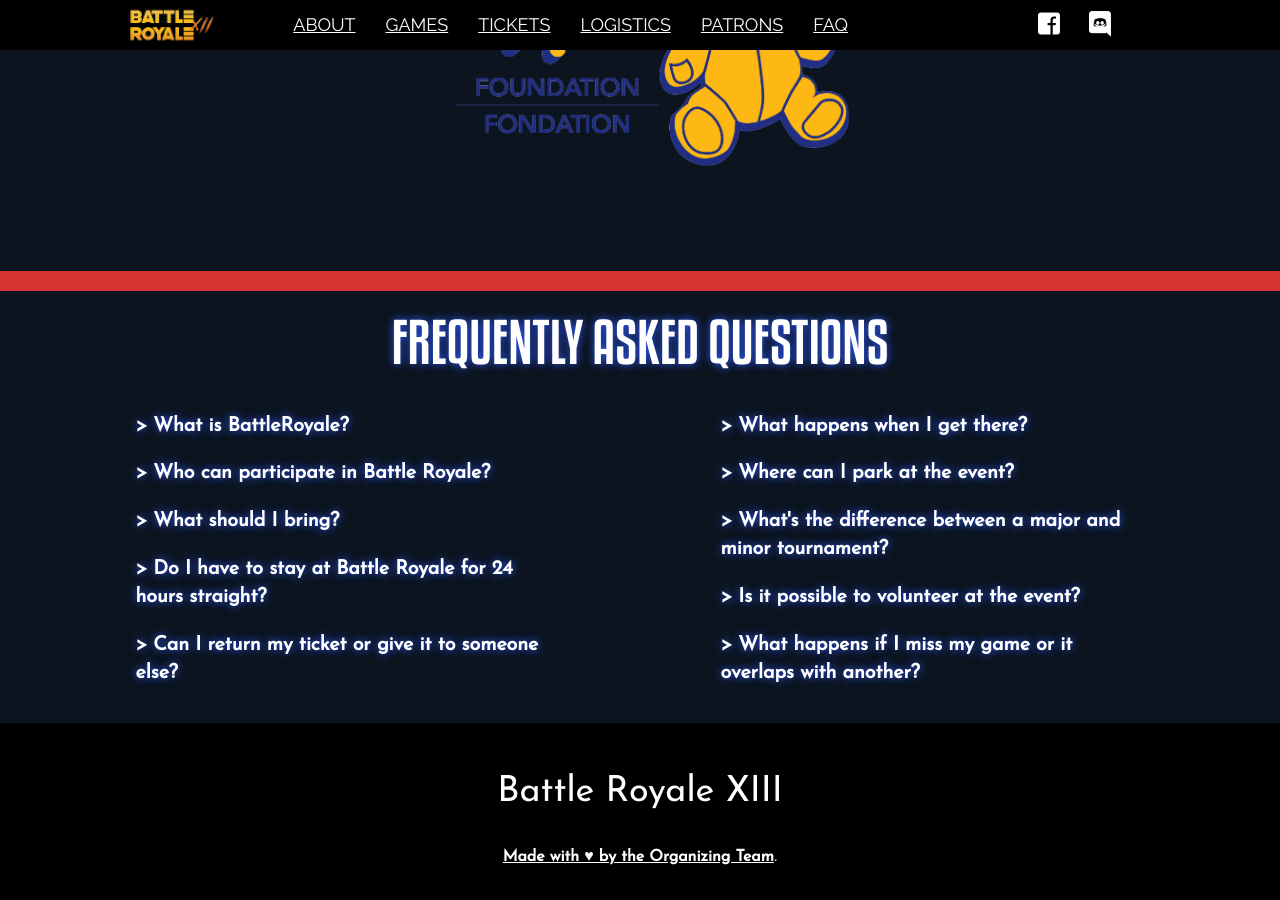
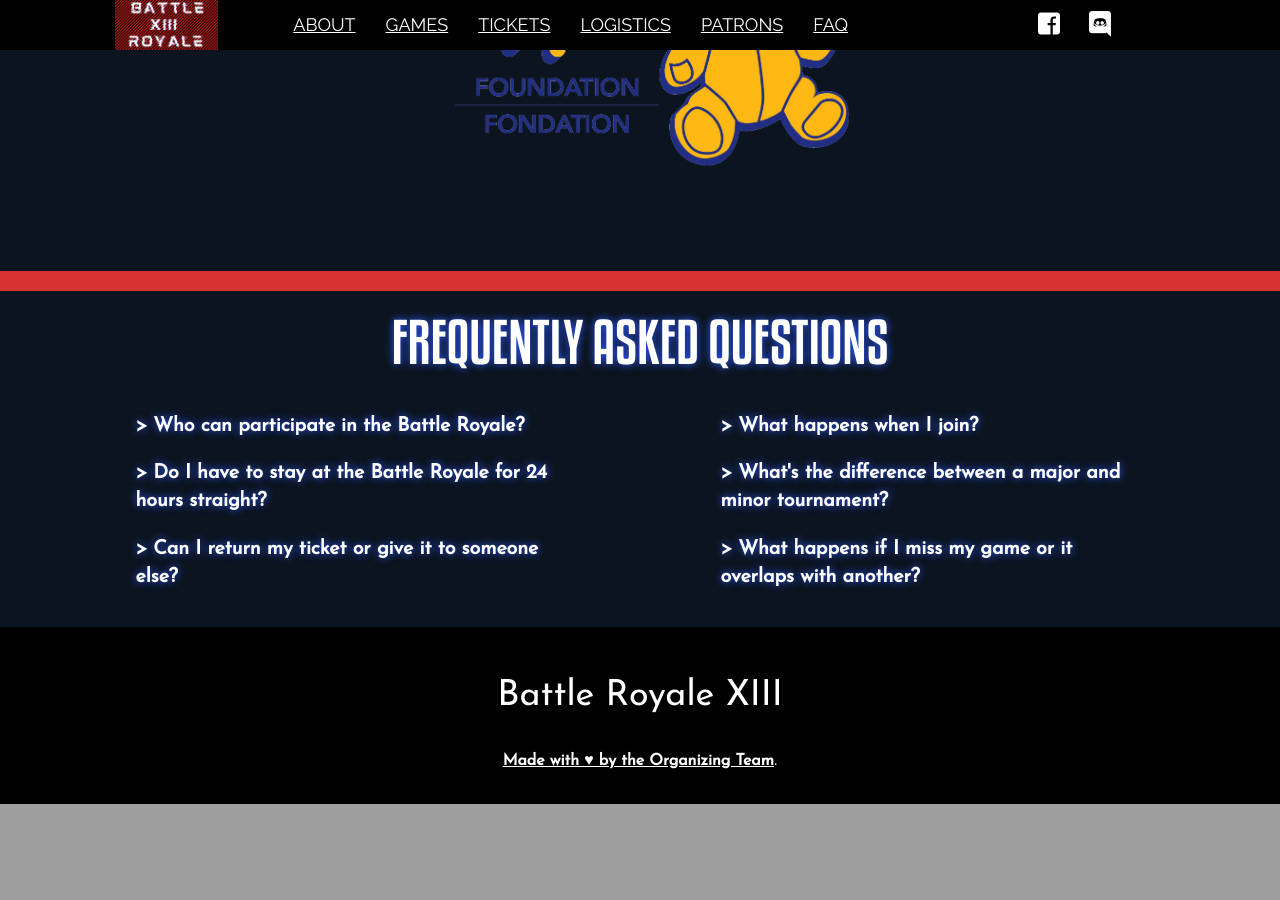
Before and after one commit to BattleRoyaleOttawa/br13.battleroyale.ca, a Jekyll site: the page built from index.html, in a window 1280 px wide and 900 px high, scrolled down 4544 px. Built offline with Jekyll 4.4.1, drawn with Linux system fonts in a browser that asks for light colours; nearby versions of some CDN libraries; after the commit the page ends 5348 px from its top, so only the background shows below that; part of the change alters nothing that is shown.

```diff
--- a/_config.yml
+++ b/_config.yml
@@ -23,38 +23,33 @@ event:
   description: "24 Hour LAN Party!"
   # Frequently asked questions.
   faq_left:
-    - question: "> What is BattleRoyale?"
+    - question: "> Who can participate in the Battle Royale?"
       answer: >
-        Battle Royale is Ottawa’s largest 24-hour gaming competition, attracting gamers from all over the city! In past years, Battle Royale (now in its 13th year) has been a huge success, with over 100 competitors and all profits after the event donated to CHEO. Battle Royale will be running for 24-hours straight, with each tournament spaced out throughout the day (and night). All in all, Battle Royale is a unique opportunity to meet and socialize with other people, all while having an awesome time gaming.
-    - question: "> Who can participate in Battle Royale?"
+        We’re glad you asked! Absolutely anyone over 12 years of age can
+        participate in Battle Royale. Many students from, Carleton University,
+        University of Ottawa, and Algonquin College attend, so it’s a great
+        opportunity to socialize with them.
+
+    - question: "> Do I have to stay at the Battle Royale for 24 hours straight?"
       answer: >
-        We're glad you asked! Absolutely anyone over 12 years of age can participate in Battle Royale. Many students from uOttawa, Carleton University, and Algonquin College attend, so it's a great opportunity to socialize with them. Anyone under 18 years old will require permission from a parent or guardian in order to participate.
+        Of course not! Once all of your games are done, you are free to go, but since Battle Royale is all about fun and socializing, we strongly recommend you stay and meet new people! However, DO NOT skip any of your games! If you do, you will be automatically forfeited and disqualified from your tournament (and you DON’T want that).
 
-    - question: "> What should I bring?"
-      answer: >
-        You'll need your rig, accessories & games! You will be limited to 2 powered devices. You will also need to bring an ethernet cable of approximately 6 feet in length.
-    - question: "> Do I have to stay at Battle Royale for 24 hours straight?"
-      answer: >
-        Of course not! Once all of your games are done, you are free to go, but since Battle Royale is all about fun and socializing, we strongly recommend you stay and meet new people! However, DO NOT skip any of your games! If you do, you will be automatically forfeited and disqualified from your tournament. (And you DON'T want that)
     - question: "> Can I return my ticket or give it to someone else?"
       answer: >
-        All sales are final, meaning we do not offer refunds for tickets. However, tickets are transferable, meaning that you can give your ticket to someone else.  Please note however, that if a tournament doesn't receive enough competitors, it will be cancelled, with no ticket refund. You can prevent this by inviting your friends to play in that tournament!
+        All sales are final, meaning we do not offer refunds for tickets. However, tickets are transferable, meaning that you can give your ticket to someone else. However, if a tournament doesn’t receive enough competitors, it will be cancelled, with no ticket refund. You can prevent this by inviting your friends to play in that tournament!
+
   faq_right:
-    - question: "> What happens when I get there?"
+    - question: "> What happens when I join?"
       answer: >
-        Once you enter Battle Royale, you'll be almost instantly immersed in the vibrant atmosphere. We ask that you make your way to the registration desk, where you'll be able to sign in and hand in your waiver form. After that you'll then make your way to your designated seat. Our volunteers will always be around, so feel free to ask them if you have any questions or if you need help.
-    - question: "> Where can I park at the event?"
-      answer: >
-        There will be free parking over the weekend in Lots 8, 9 and 12 at Algonquin College.
+        Once you enter Battle Royale, you’ll be almost instantly immersed in the vibrant atmosphere. We ask that you make your way to the registration channel, where you’ll be able to sign in. Our volunteers will always be around, so feel free to ask them if you have any questions or if you need help.
+
     - question: "> What's the difference between a major and minor tournament?"
       answer: >
-        Major tournaments are the games at Battle Royale that are the most popular. This year, CS GO will be a major tournament. Every tournament that isn't a major tournament will be a minor tournament. Major tournaments are obviously expected to have more competitors, so the competition will be higher. (But also more epic) Because of this, prizes for major tournaments will be substantially better and worth more money.
-    - question: "> Is it possible to volunteer at the event?"
-      answer: >
-        Yep! See the logistics section of the website for a volunteer form.
+        Major tournaments are the games at Battle Royale that are the most popular. This year, League of Legends and CS:GO will be the major tournaments. Major tournaments are expected to have more competitors, so the competition will be higher (and also more epic). Because of this, prizes for major tournaments will be substantially better and worth more money compared to the minor tournaments.
+
     - question: "> What happens if I miss my game or it overlaps with another?"
       answer: >
-        We do our best to avoid scheduling conflicts however should one arise the major tournament will always take priorty. This means you may need to forefit from your minor tournament, though we'll do our best to prevent this!
+        We do our best to avoid scheduling conflicts. However should one arise, the major tournament will always take priority. This means you may need to forfeit from your minor tournament, though we’ll do our best to prevent this!
 
 # ----------------------------------------------------
 # -- Ignore this unless you know what you're doing. --
```
Also changed, not shown: images/logo.png, 1 other file.
